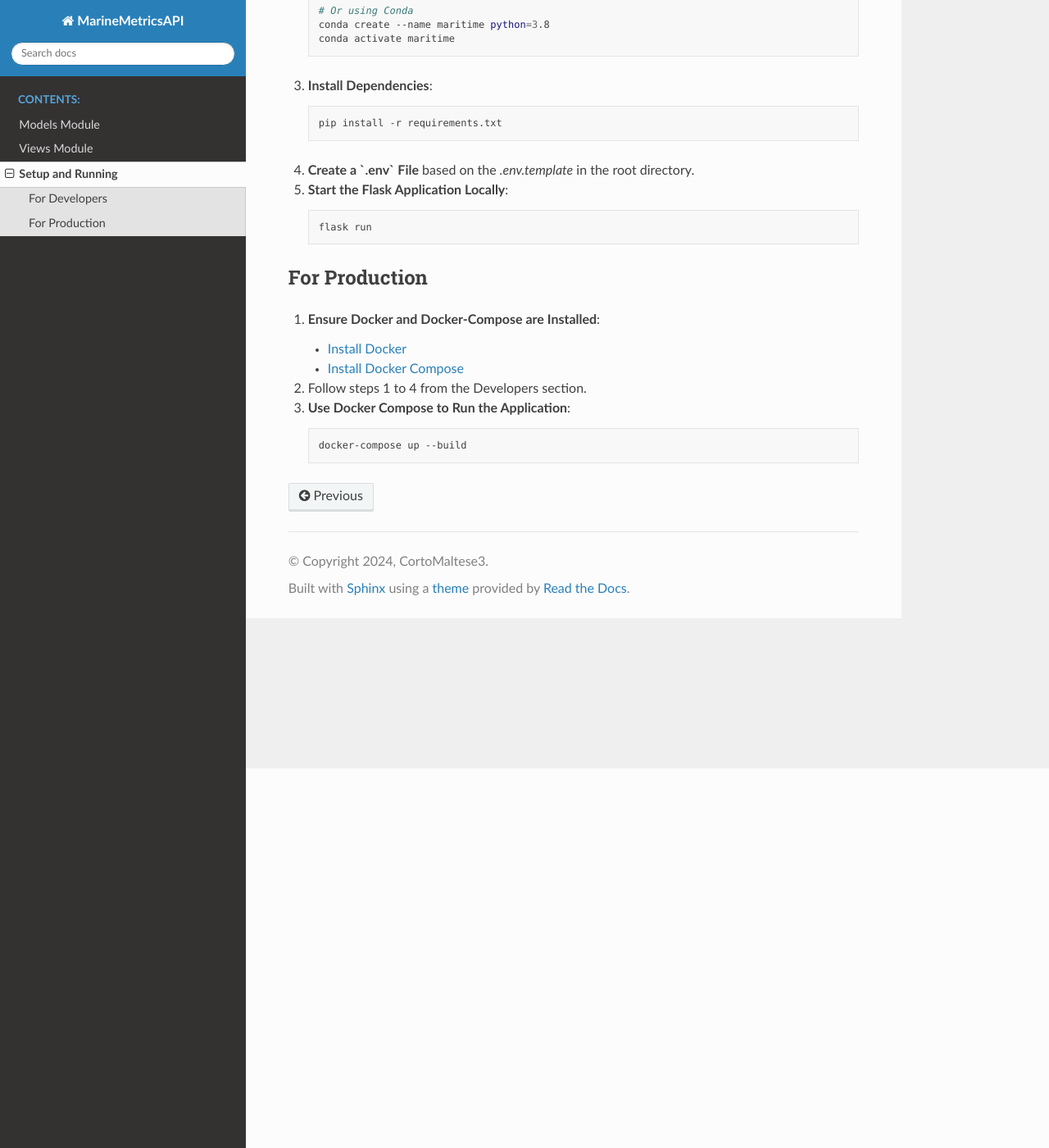
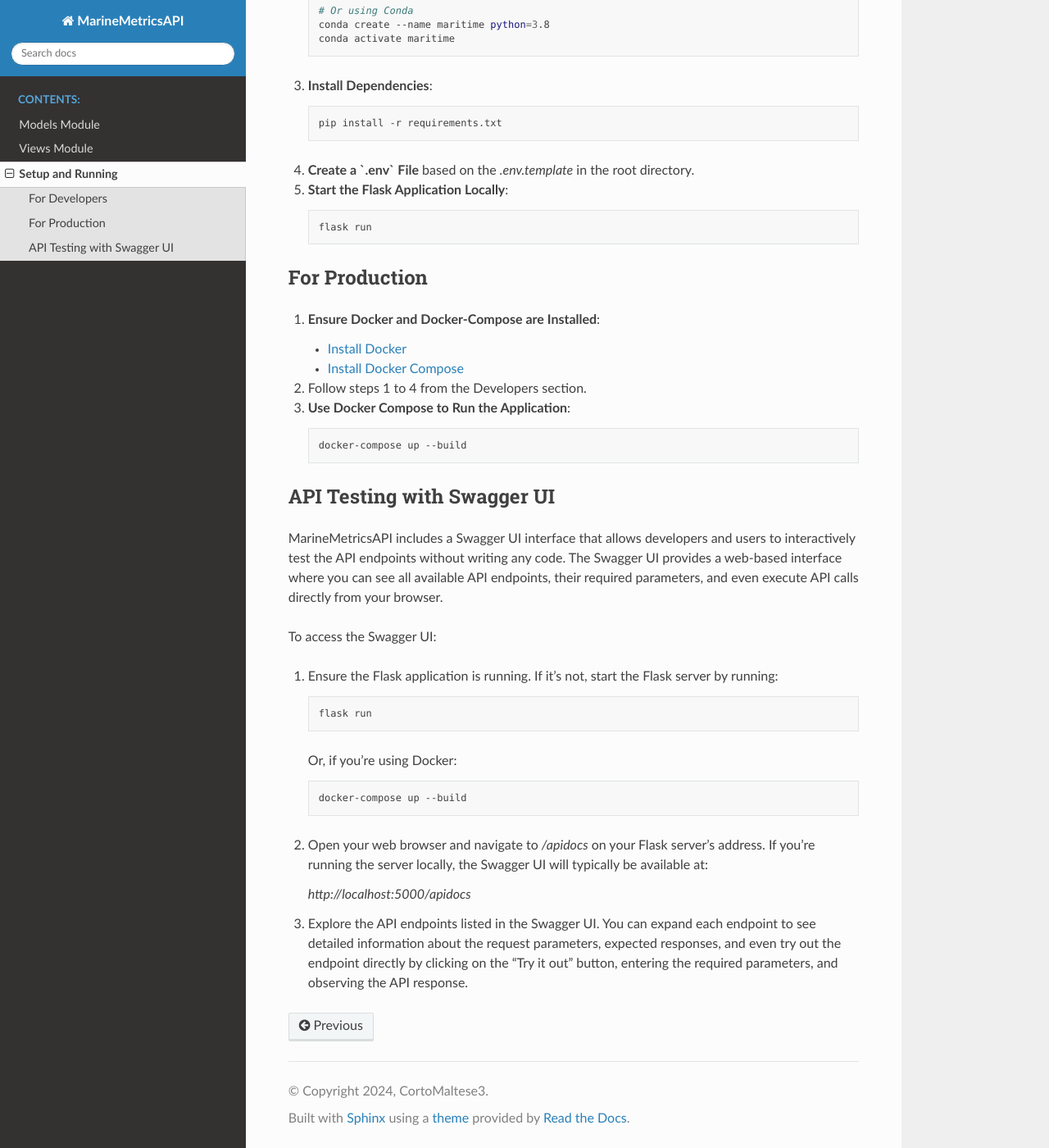
Before and after one commit to CortoMaltese3/MaritimeMetricsAPI, a Sphinx documentation site: the page built from doc/setup.rst, in a window 1280 px wide and 1400 px high, scrolled down 463 px. Shown: the whole window at 82% size. Built offline with Sphinx 7.4.7 and the Read the Docs theme 2.0.0, drawn with Linux system fonts in a browser that asks for light colours.

Commit message:
chore/Update documentation and README.md

```diff
--- a/doc/index.rst
+++ b/doc/index.rst
@@ -3,7 +3,7 @@
    You can adapt this file completely to your liking, but it should at least
    contain the root `toctree` directive.
 
-Welcome to the MarineMetricsAPI's documentation!
+MarineMetricsAPI documentation
 =================================================
 
 .. toctree::
--- a/doc/setup.rst
+++ b/doc/setup.rst
@@ -53,3 +53,29 @@ For Production
    .. code-block:: sh
 
       docker-compose up --build
+
+
+API Testing with Swagger UI
+---------------------------
+
+MarineMetricsAPI includes a Swagger UI interface that allows developers and users to interactively test the API endpoints without writing any code. The Swagger UI provides a web-based interface where you can see all available API endpoints, their required parameters, and even execute API calls directly from your browser.
+
+To access the Swagger UI:
+
+1. Ensure the Flask application is running. If it's not, start the Flask server by running:
+
+   .. code-block:: sh
+
+      flask run
+
+   Or, if you're using Docker:
+
+   .. code-block:: sh
+
+      docker-compose up --build
+
+2. Open your web browser and navigate to `/apidocs` on your Flask server's address. If you're running the server locally, the Swagger UI will typically be available at:
+
+   `http://localhost:5000/apidocs`
+
+3. Explore the API endpoints listed in the Swagger UI. You can expand each endpoint to see detailed information about the request parameters, expected responses, and even try out the endpoint directly by clicking on the "Try it out" button, entering the required parameters, and observing the API response.
```
Also changed, not shown: README.md (+4 -0 lines).
